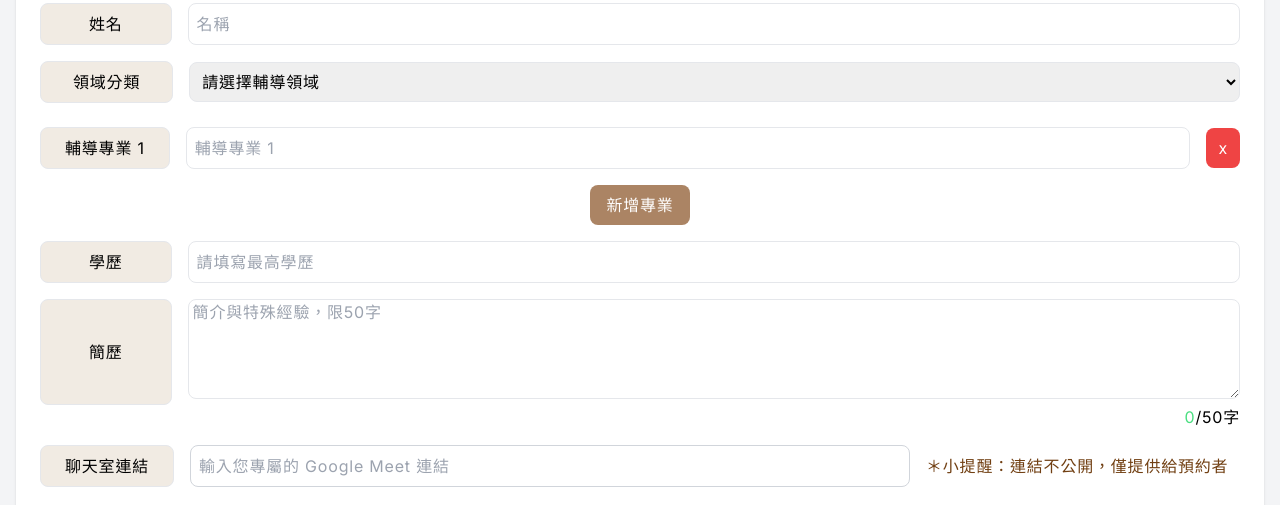
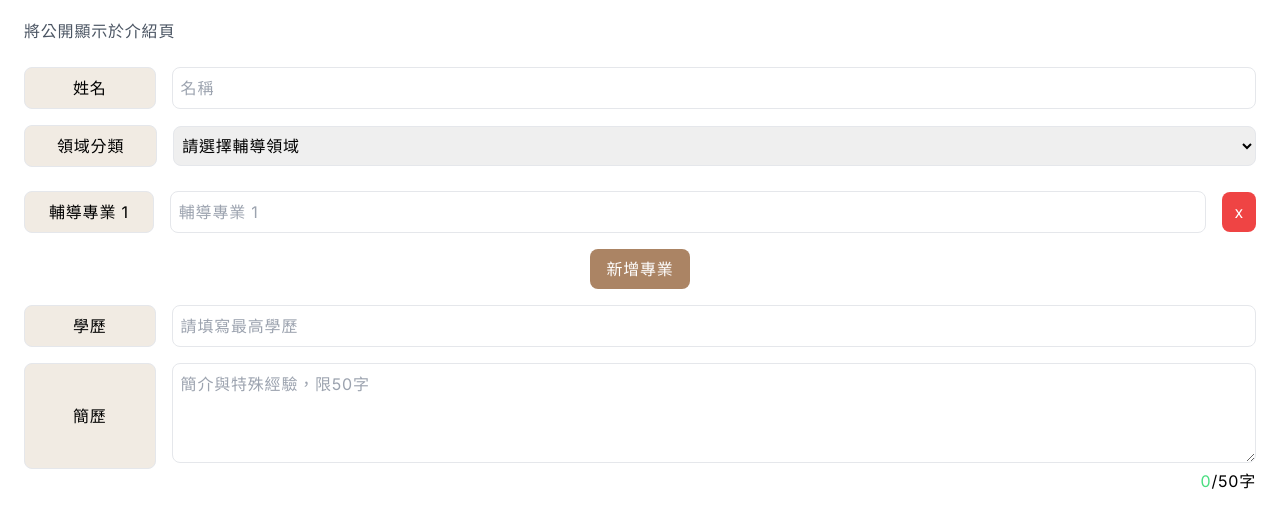
Before and after one commit to chiwenling/MoodingUp, a Next.js app: page /mentorProfile in a window 1280 px wide. Shown: the part 129-634 px from the top of the page. Built offline with nearby package versions, Linux system fonts and the light colour scheme; no server answers.

Commit message:
輔導員建檔資料更新介面

```diff
--- a/src/app/Components/MentorInfo.tsx
+++ b/src/app/Components/MentorInfo.tsx
@@ -109,8 +109,8 @@ export default function MentorInfo(){
 
 
     return(
-        <div className="transition-colors duration-300">
-          <div className="container mx-auto p-4 bg-white shadow rounded-lg p-6">
+        <div className="transition-colors duration-300 mt-20">
+          <div className="container mx-auto p-4 bg-white shadow rounded-lg p-6 mt-20">
             <div className="tracking-wider">
               <div className="text-xl font-semibold mb-4 text-gray-900">輔導員建檔資料</div>
               <p className="text-gray-600 mb-6">將公開顯示於介紹頁</p>
@@ -122,7 +122,7 @@ export default function MentorInfo(){
 
                 <div className="flex items-center space-x-4 mb-4">
                   <div className="bg-sisal-100  border text-gray rounded-lg px-8 py-2 whitespace-nowrap">領域分類</div>
-                  <select name="gender" value={mentorProfile.field} onChange={handleChange} className="border p-2 w-full rounded-lg focus:outline-none focus:border-sisal-300" required>
+                  <select name="gender" value={mentorProfile.field} onChange={handleChange} className="border p-2 pl-1 w-full rounded-lg focus:outline-none focus:border-sisal-300" required>
                       <option value="" disabled>請選擇輔導領域</option>
                       <option value="relationship">兩性感情</option>
                       <option value="friendship">人際關係</option>
@@ -161,7 +161,7 @@ export default function MentorInfo(){
 
                 <div className="flex items-cneter space-x-4 ">
                   <div className="bg-sisal-100  border text-gray rounded-lg px-12 py-10 whitespace-nowrap">簡歷</div>
-                  <textarea name="introduction" value={mentorProfile.introduction} onChange={handleChange}  placeholder="簡介與特殊經驗，限50字" className="pb-10 pl-1 border w-full h-[100px] rounded-lg focus:outline-none focus:border-sisal-300" />
+                  <textarea name="introduction" value={mentorProfile.introduction} onChange={handleChange}  placeholder="簡介與特殊經驗，限50字" className="p-2 border w-full h-[100px] rounded-lg focus:outline-none focus:border-sisal-300" />
                 </div>
                 <div className="text-end mb-4 text-green-400">
                     {mentorProfile.introduction.length}
--- a/src/app/mentorProfile/page.tsx
+++ b/src/app/mentorProfile/page.tsx
@@ -3,7 +3,7 @@ import SetAvailableTime from "../../app/Components/Calendar"
 
 export default function AIchat() {
     return (
-      <div className="tracking-wide bg-gray-100 transition-colors container-gray-100 mx-auto p-4">
+      <div className="tracking-wider bg-gray-100 transition-colors container-gray-100 mx-auto">
        <MentorInfo />
        <SetAvailableTime />
       </div>
```
